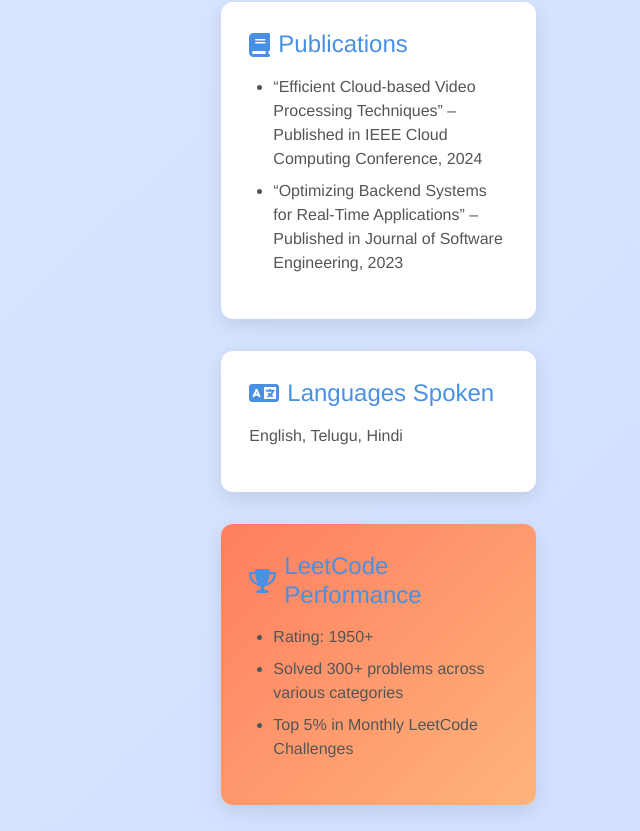
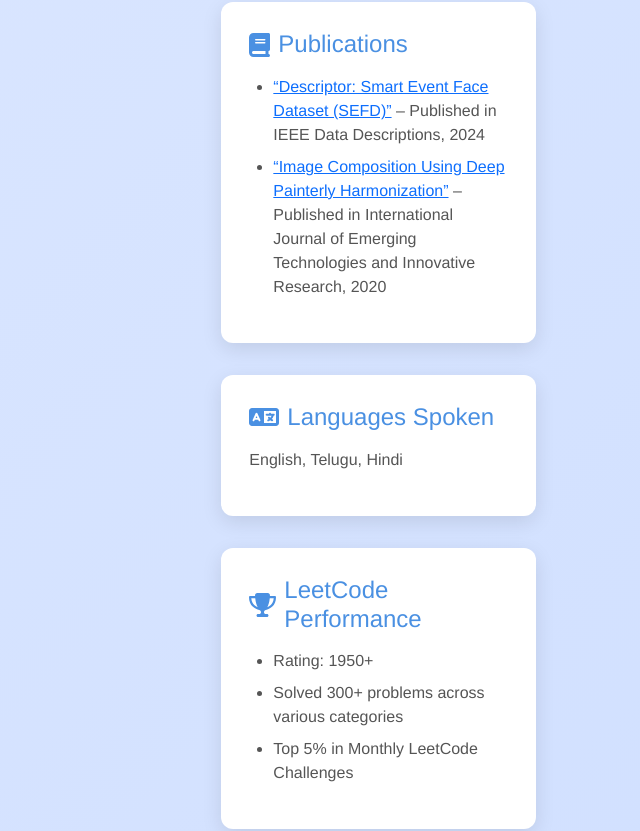
Before and after one commit to rohith4743/rohithkankipati.com, a React (Create React App) app: page / in a window 1280 px wide. Shown: the part 4829-5660 px from the top of the page, without its empty margins (640-1280 px from the left). Built offline with nearby package versions, Linux system fonts and the light colour scheme; a web font is replaced by a local one.

Commit message:
contact info

```diff
--- a/src/components/Other.js
+++ b/src/components/Other.js
@@ -15,9 +15,18 @@
         <div className="other-card">
           <h3><FontAwesomeIcon icon={faBook} /> Publications</h3>
           <ul>
-            <li>“Efficient Cloud-based Video Processing Techniques” – Published in IEEE Cloud Computing Conference, 2024</li>
-            <li>“Optimizing Backend Systems for Real-Time Applications” – Published in Journal of Software Engineering, 2023</li>
+            <li>
+              <a href="https://doi.org/10.1109/IEEEDATA.2024.3485026" target="_blank" rel="noopener noreferrer">
+                “Descriptor: Smart Event Face Dataset (SEFD)”
+              </a> – Published in IEEE Data Descriptions, 2024
+            </li>
+            <li>
+              <a href="http://www.jetir.org/papers/JETIR2004077.pdf" target="_blank" rel="noopener noreferrer">
+                “Image Composition Using Deep Painterly Harmonization”
+              </a> – Published in International Journal of Emerging Technologies and Innovative Research, 2020
+            </li>
           </ul>
+
         </div>
 
         {/* Languages Spoken */}
@@ -27,7 +36,7 @@
         </div>
 
         {/* LeetCode Performance */}
-        <div className="other-card leetcode-card">
+        <div className="other-card">
           <h3><FontAwesomeIcon icon={faTrophy} /> LeetCode Performance</h3>
           <ul>
             <li>Rating: 1950+</li>
--- a/src/pages/Contact.js
+++ b/src/pages/Contact.js
@@ -68,9 +68,9 @@
             <img src={img} alt="Contact Person" />
             <div className="contact-info">
               <h5>Contact Information</h5>
-              <p><FontAwesomeIcon icon={faEnvelope} /> yourname@example.com</p>
-              <p><FontAwesomeIcon icon={faPhone} /> +1 234 567 890</p>
-              <p><FontAwesomeIcon icon={faMapMarkerAlt} /> New York, NY</p>
+              <p><FontAwesomeIcon icon={faEnvelope} /> rkankipati86@gmail.com</p>
+              <p><FontAwesomeIcon icon={faPhone} /> +1 443 756 7469</p>
+              <p><FontAwesomeIcon icon={faMapMarkerAlt} /> Baltimore, MD</p>
             </div>
           </div>
 
```
